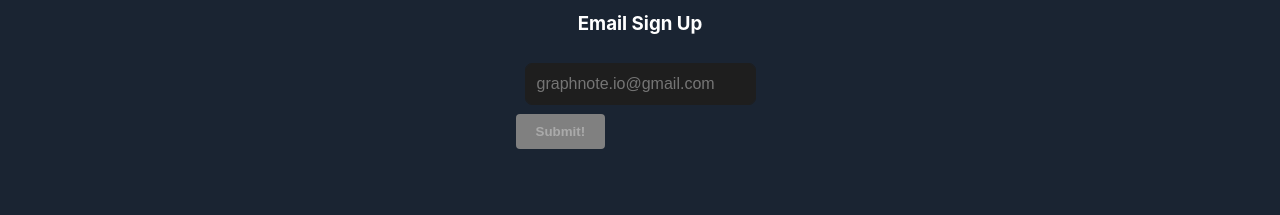
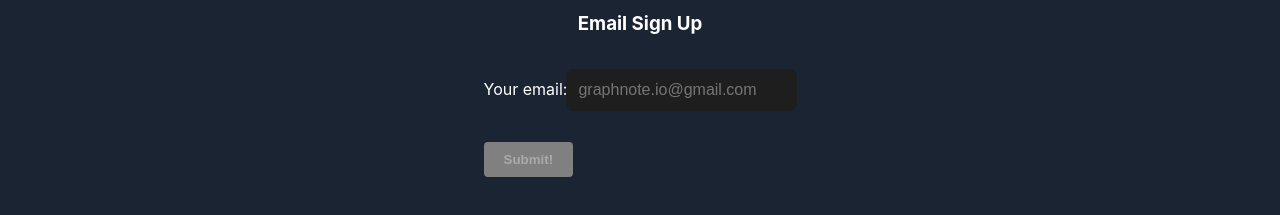
Before and after one commit to graphnote-app/graphnote.app, a Next.js app: page / in a window 1280 px wide. Shown: the part 1295-1510 px from the top of the page. Before the commit the page ends 1474 px from the top, so only its background shows below. Built offline with nearby package versions, Linux system fonts and the light colour scheme.

Commit message:
Update form

```diff
--- a/components/Email.tsx
+++ b/components/Email.tsx
@@ -12,6 +12,9 @@ export const Email = () => {
   return (
     <div className={styles.container}>
       <form name="sign-up-list" method="post" data-netlify="true">
+        <p>
+          <label>
+            Your email:
             <input
               className={styles.emailText}
               type="email"
@@ -20,6 +23,9 @@ export const Email = () => {
               onChange={onEmailChange}
             >
             </input>
+          </label>
+        </p>
+        <p>
           <button
             className={styles.formSubmit}
             type="submit"
@@ -27,6 +33,7 @@ export const Email = () => {
           >
             Submit!
           </button>
+        </p>
       </form>
     </div>
   )
```
Lines whose indentation alone changed are shown as unchanged.
